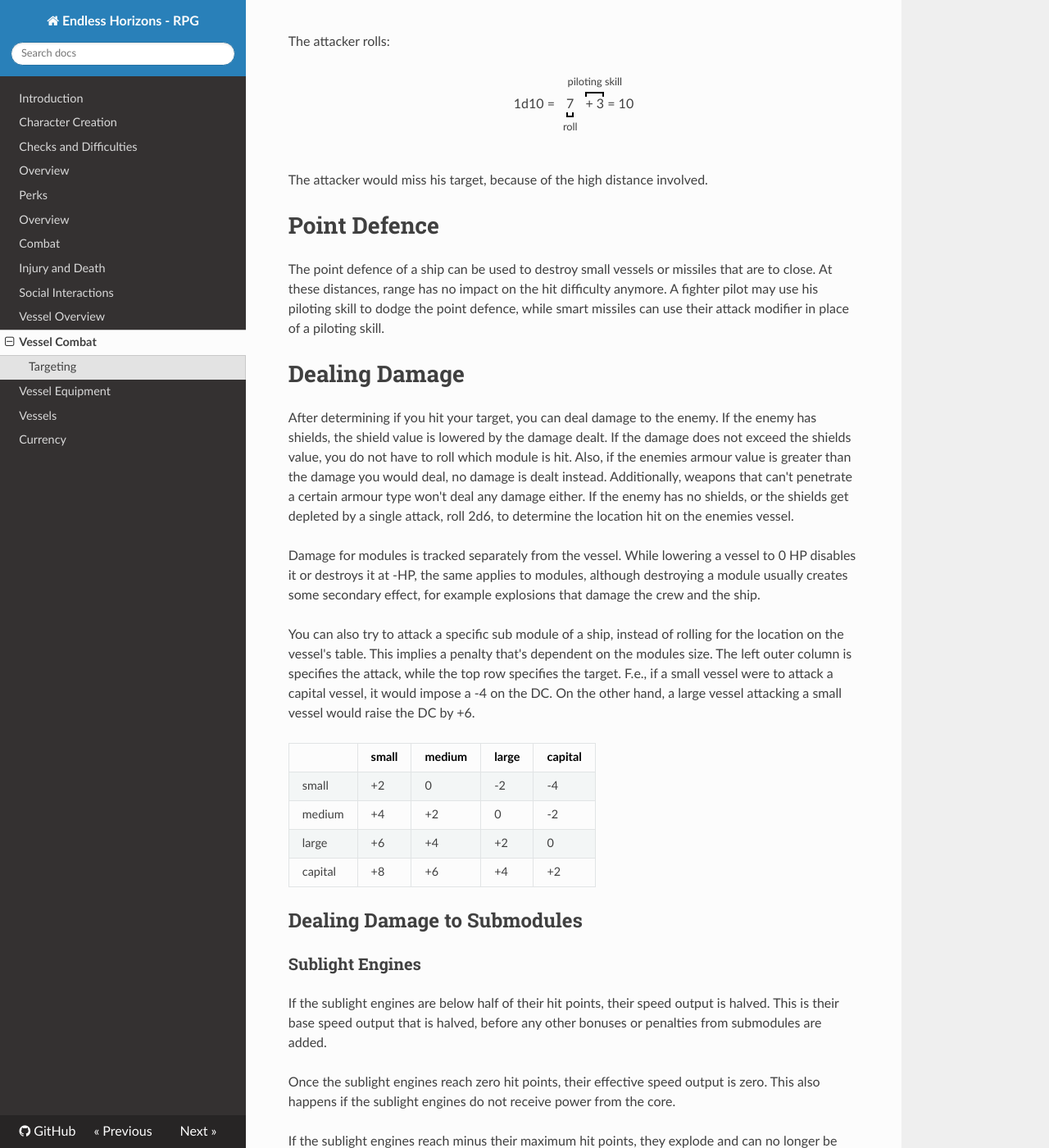
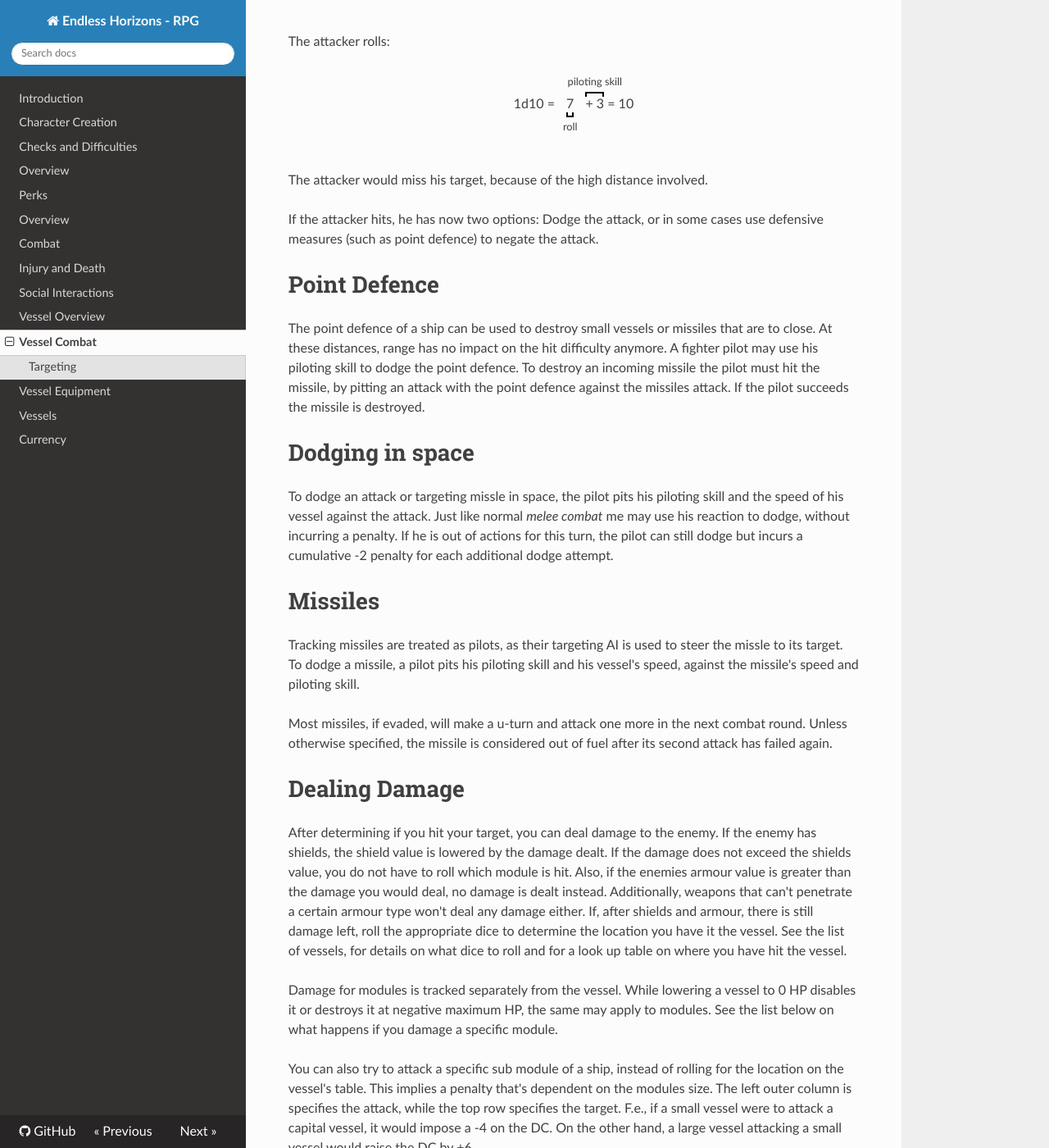
Before and after one commit to ehrpg/rules, an MkDocs documentation site: the page built from docs/vesselcombat.md, in a window 1280 px wide and 1400 px high, scrolled down 1153 px. Shown: the whole window at 82% size. Built offline with MkDocs 1.6.1, drawn with Linux system fonts in a browser that asks for light colours; nearby versions of some CDN libraries; old or Windows-style settings are respelled for this version of MkDocs; some of the changed text lies outside the part shown.

Commit message:
Some rewording and formatting

```diff
--- a/docs/vesselcombat.md
+++ b/docs/vesselcombat.md
@@ -1,12 +1,14 @@
 # Dogfights
 
-Dogfights make up most of the space and air combat. In this scenario, a pilot is up against one more other pilots.
-Range has no impact on the difficulty of the checks involved.
+Dogfights make up most of the space and air combat. In this scenario, a pilot
+is up against one more other pilots.  Range has no impact on the difficulty of
+the checks involved.
 
 ## Targeting
 
-A pilot has to compete with another pilot using the respective piloting skill of the craft they are using.
-The enemy rolls a piloting check to determine the DC.
+A pilot has to compete with another pilot using the respective piloting skill
+and speed of the craft they are using.  The enemy rolls a piloting check and
+adds his speed to determine the DC:
 
 <div class="formula formula-top formula-bottom">
 DC = 1d10 =
@@ -27,21 +29,26 @@
 = 14
 </div>
 
-The attacker would normally not be able to hit his target, but the player used effort to make the shot happen.
-At this point, the attacker can either fire one of his weapons and hit the enemy, or lock on the target for
-his guided missile system, if any.
+The attacker would normally not be able to hit his target, but the player used
+effort to make the shot happen.  At this point, the attacker can either fire
+one of his weapons and hit the enemy, or lock on the target for his guided
+missile system, if any.
 
-For turrets on larger ships, or weapon batteries, instead of using the piloting skill you use the according
-weapon skill instead, namely heavy weapons.
+For turrets on larger ships, or weapon batteries, instead of using the
+piloting skill you use the according weapon skill instead, namely heavy
+weapons.
 
 # Long Distance Fights
 
-In space distances can be very vast between vessel. The difficulty to hit another vessel over longer distances
-is defined by the overall distance and the speed of the vessel. Vessels that are outside of the effective range
-of a weapon can't be hit with this specific weapon, as the travel time of the projectile would require to much
-time, making it very easy for the other vessel to dodge the oncoming threat. The attacker uses his heavy weapons
-skill for attacking an enemy. If the attacker is the pilot (for example of a one-man fighter craft), he can use
-either the heavy weapons skill or the piloting skill, which ever is higher.
+In space distances can be very vast between vessel. The difficulty to hit
+another vessel over longer distances is defined by the overall distance and
+the speed of the vessel. Vessels that are outside of the effective range of a
+weapon can't be hit with this specific weapon, as the travel time of the
+projectile would require to much time, making it very easy for the other
+vessel to dodge the oncoming threat. The attacker uses his heavy weapons skill
+for attacking an enemy. If the attacker is the pilot (for example of a one-man
+fighter craft), he can use either the heavy weapons skill or the piloting
+skill, which ever is higher.
 
 <div class="formula formula-top formula-bottom">
 DC =
@@ -63,32 +70,60 @@
 
 The attacker would miss his target, because of the high distance involved.
 
+If the attacker hits, he has now two options: Dodge the attack, or in some
+cases use defensive measures (such as point defence) to negate the attack.
+
 # Point Defence
 
-The point defence of a ship can be used to destroy small vessels or missiles that are to close. At these distances,
-range has no impact on the hit difficulty anymore. A fighter pilot may use his piloting skill to dodge the point defence,
-while smart missiles can use their attack modifier in place of a piloting skill.
+The point defence of a ship can be used to destroy small vessels or missiles
+that are to close. At these distances, range has no impact on the hit
+difficulty anymore. A fighter pilot may use his piloting skill to dodge the
+point defence. To destroy an incoming missile the pilot must hit the missile,
+by pitting an attack with the point defence against the missiles attack. If
+the pilot succeeds the missile is destroyed.
+
+# Dodging in space
+
+To dodge an attack or targeting missle in space, the pilot pits his piloting
+skill and the speed of his vessel against the attack. Just like normal _melee
+combat_ me may use his reaction to dodge, without incurring a penalty. If he
+is out of actions for this turn, the pilot can still dodge but incurs a
+cumulative -2 penalty for each additional dodge attempt.
+
+# Missiles
+
+Tracking missiles are treated as pilots, as their targeting AI is used to
+steer the missle to its target. To dodge a missile, a pilot pits his piloting
+skill and his vessel's speed, against the missile's speed and piloting skill.
+
+Most missiles, if evaded, will make a u-turn and attack one more in the next
+combat round. Unless otherwise specified, the missile is considered out of
+fuel after its second attack has failed again.
 
 # Dealing Damage
 
 After determining if you hit your target, you can deal damage to the enemy.
-If the enemy has shields, the shield value is lowered by the damage dealt. If the damage
-does not exceed the shields value, you do not have to roll which module is hit. Also, if
-the enemies armour value is greater than the damage you would deal, no damage is dealt
-instead. Additionally, weapons that can't penetrate a certain armour type won't deal
-any damage either.
-If the enemy has no shields, or the shields get depleted by a single attack, roll 2d6,
-to determine the location hit on the enemies vessel.
+If the enemy has shields, the shield value is lowered by the damage dealt. If
+the damage does not exceed the shields value, you do not have to roll which
+module is hit. Also, if the enemies armour value is greater than the damage
+you would deal, no damage is dealt instead. Additionally, weapons that can't
+penetrate a certain armour type won't deal any damage either.
+If, after shields and armour, there is still damage left, roll the appropriate
+dice to determine the location you have it the vessel. See the list of vessels,
+for details on what dice to roll and for a look up table on where you have
+hit the vessel.
 
-Damage for modules is tracked separately from the vessel. While lowering a vessel to 0 HP
-disables it or destroys it at -HP, the same applies to modules, although destroying a module
-usually creates some secondary effect, for example explosions that damage the crew and the ship.
+Damage for modules is tracked separately from the vessel. While lowering a
+vessel to 0 HP disables it or destroys it at negative maximum HP, the same
+may apply to modules. See the list below on what happens if you damage a
+specific module.
 
-You can also try to attack a specific sub module of a ship, instead of rolling for the location
-on the vessel's table. This implies a penalty that's dependent on the modules size.
-The left outer column is specifies the attack, while the top row specifies the target.
-F.e., if a small vessel were to attack a capital vessel, it would impose a -4 on the DC.
-On the other hand, a large vessel attacking a small vessel would raise the DC by +6.
+You can also try to attack a specific sub module of a ship, instead of rolling
+for the location on the vessel's table. This implies a penalty that's
+dependent on the modules size.  The left outer column is specifies the attack,
+while the top row specifies the target.  F.e., if a small vessel were to
+attack a capital vessel, it would impose a -4 on the DC.  On the other hand, a
+large vessel attacking a small vessel would raise the DC by +6.
 
 |         | small | medium | large | capital |
 | ------- | ----- | ------ | ----- | ------- |
```
